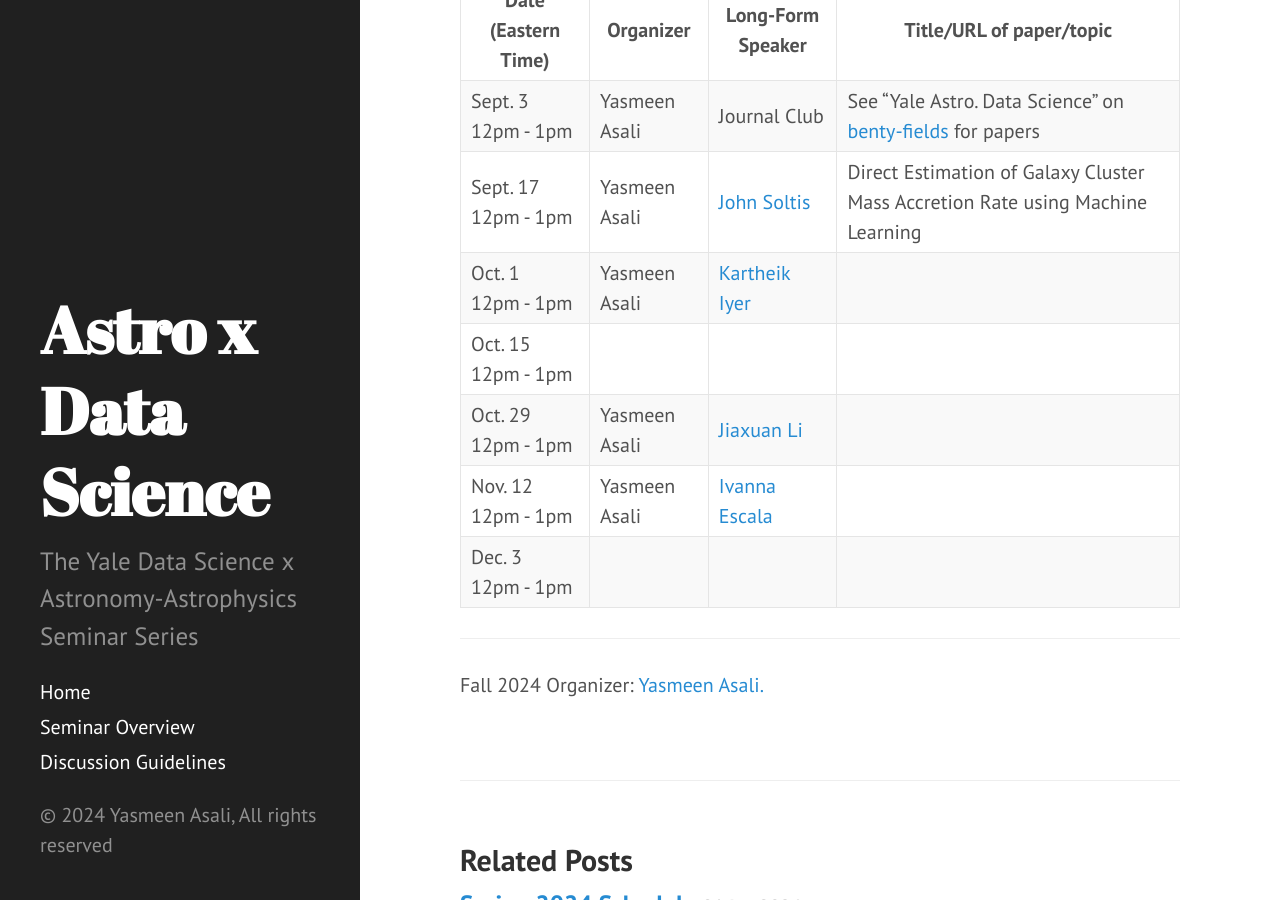
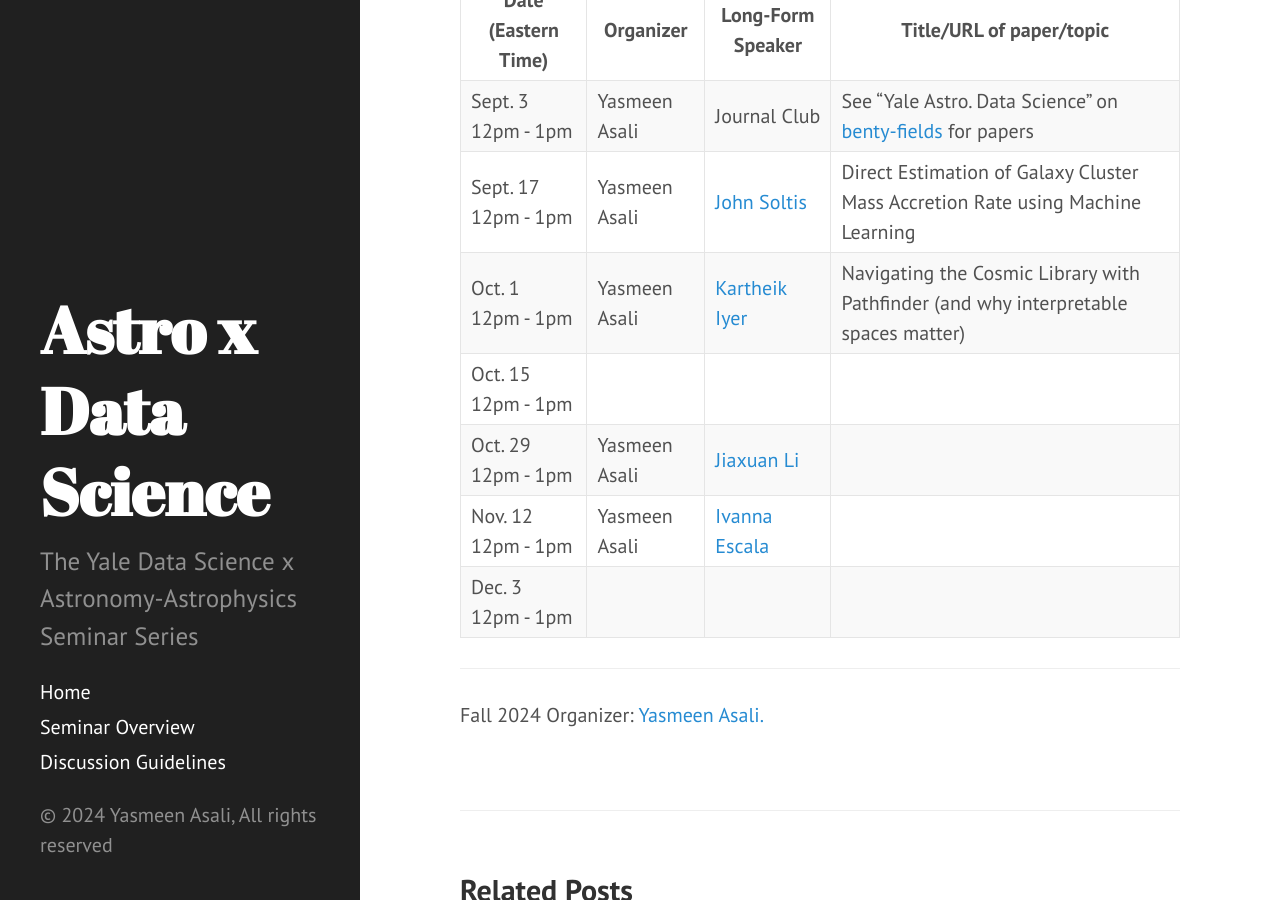
Before and after one commit to yale-dsaas/yale-dsaas.github.io, a Jekyll site: the page built from _posts/2024-08-01-fallschedule.md, in a window 1280 px wide and 900 px high, scrolled down 341 px. Built offline with Jekyll 4.4.1, drawn with Linux system fonts in a browser that asks for light colours.

Commit message:
Update 2024-08-01-fallschedule.md

```diff
--- a/_posts/2024-08-01-fallschedule.md
+++ b/_posts/2024-08-01-fallschedule.md
@@ -31,7 +31,7 @@ For Fall 2024, we will be organizing the seminar in hybrid mode. The zoom link w
       <td>Oct. 1<br>12pm - 1pm</td>
       <td>Yasmeen Asali</td>
       <td><a href="https://www.astro.columbia.edu/content/kartheik-iyer">Kartheik Iyer</a></td>
-      <td></td>
+      <td>Navigating the Cosmic Library with Pathfinder (and why interpretable spaces matter)</td>
     </tr>
     <tr>
       <td>Oct. 15<br>12pm - 1pm</td>
```
